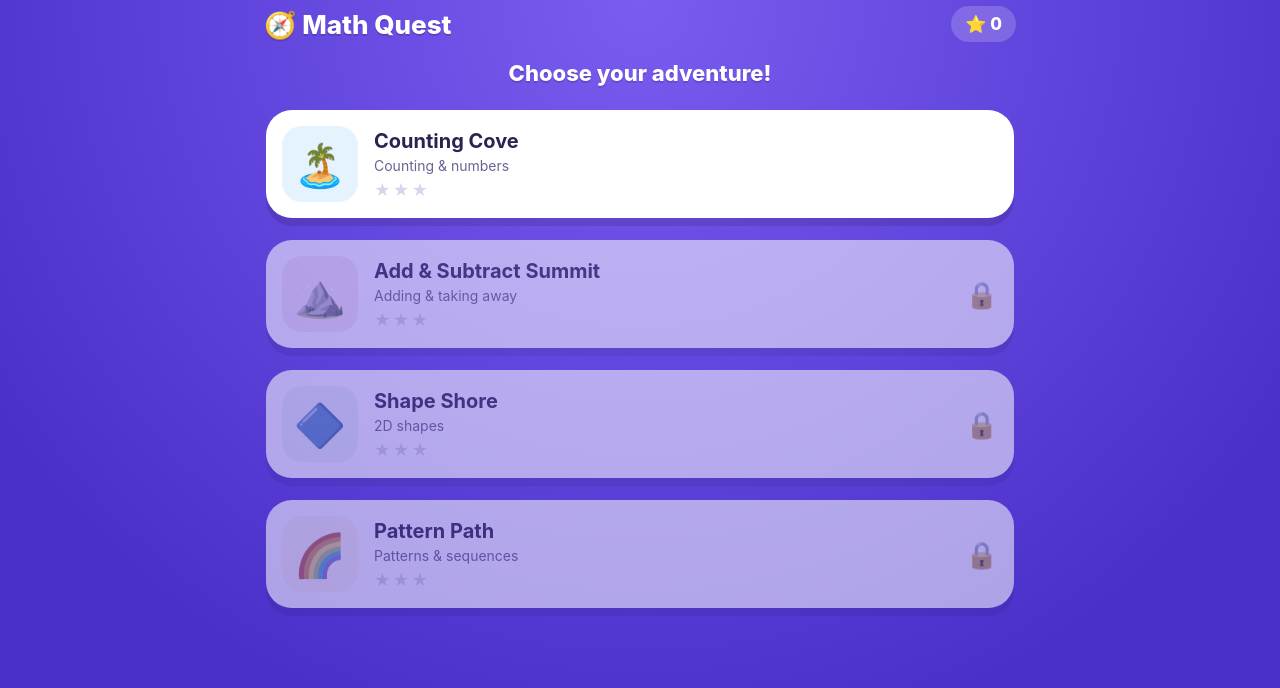
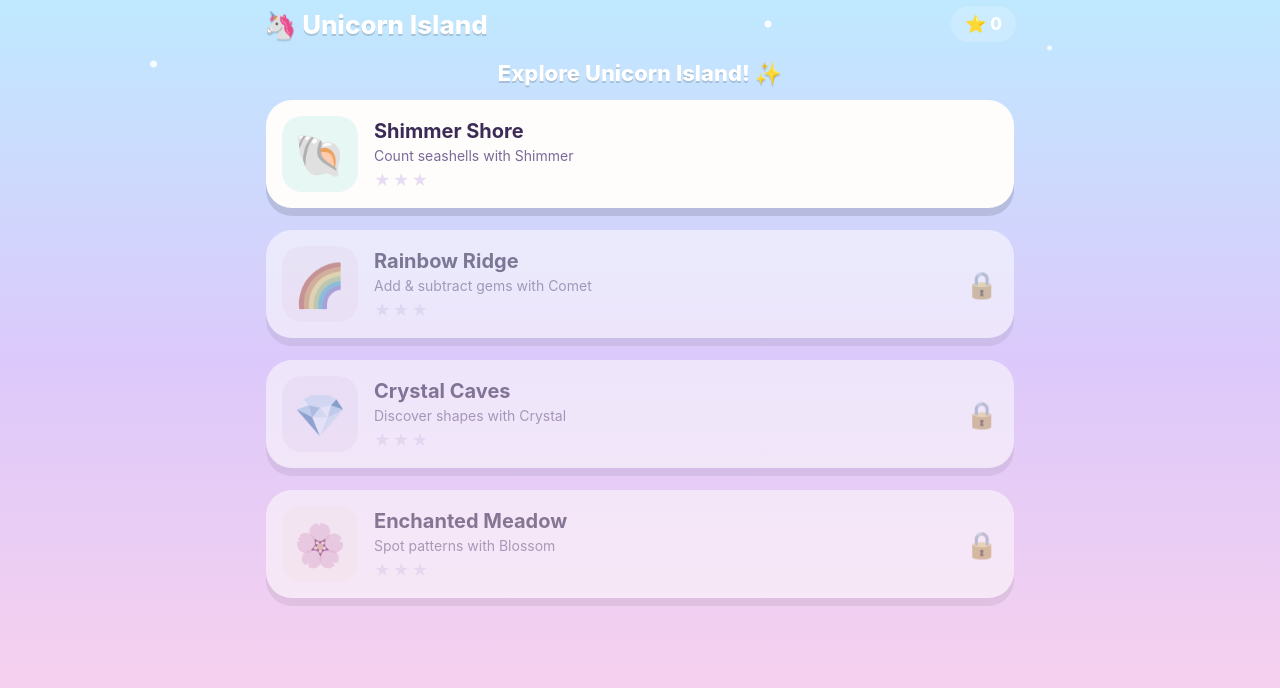
Before and after one commit to fabiankegel/math-quest, a plain HTML site: page index.html in a window 1280 px wide. Drawn offline with Linux system fonts and the light colour scheme.

Commit message:
Reskin app as Unicorn Island
Rename the app and its four worlds around an island/unicorn theme,
each with its own unicorn companion (Shimmer, Comet, Crystal,
Blossom). Swap the color palette for a pastel sky-to-sunset gradient,
theme emoji pools per world, and re-color shapes and confetti to
match.

Co-Authored-By: Claude Sonnet 5 <noreply@anthropic.com>

```diff
--- a/app.js
+++ b/app.js
@@ -52,9 +52,8 @@ function numberPool(center, min, max, spread = 5) {
 }
 
 const EMOJI_SET = ['🍎', '🍊', '🍇', '⭐', '🐶', '🐱', '🚗', '🎈', '🍪', '🌸', '🍓', '🐰', '🐠', '🦋', '🎁'];
-function randomEmoji() {
-  return EMOJI_SET[rand(0, EMOJI_SET.length - 1)];
-}
+const SHORE_EMOJI = ['🐚', '⭐', '🐠', '🦀', '🐬', '🫧', '🐙', '🌊'];
+const RIDGE_EMOJI = ['💎', '🍭', '🍬', '🌟', '🎈', '🧁', '🍓', '🎁'];
 
 /* ---------- Shape drawing (inline SVG) ---------- */
 function regularPolygonPoints(cx, cy, r, sides, rotationDeg = -90) {
@@ -76,17 +75,17 @@ function starPoints(cx, cy, outerR, innerR, points = 5) {
   return pts.join(' ');
 }
 
-const SHAPE_FILL = '#3fa7f2';
+const CRYSTAL_COLORS = ['#b48ce0', '#8b5fbf', '#c9a7f5', '#7fd8d1', '#ff9fc2'];
 const SHAPE_DEFS = {
-  circle: () => `<circle cx="70" cy="70" r="55" fill="${SHAPE_FILL}"/>`,
-  square: () => `<rect x="18" y="18" width="104" height="104" rx="10" fill="${SHAPE_FILL}"/>`,
-  rectangle: () => `<rect x="6" y="35" width="128" height="70" rx="10" fill="${SHAPE_FILL}"/>`,
-  triangle: () => `<polygon points="${regularPolygonPoints(70, 74, 62, 3)}" fill="${SHAPE_FILL}"/>`,
-  pentagon: () => `<polygon points="${regularPolygonPoints(70, 70, 58, 5)}" fill="${SHAPE_FILL}"/>`,
-  hexagon: () => `<polygon points="${regularPolygonPoints(70, 70, 58, 6)}" fill="${SHAPE_FILL}"/>`,
-  star: () => `<polygon points="${starPoints(70, 70, 58, 26, 5)}" fill="${SHAPE_FILL}"/>`,
-  oval: () => `<ellipse cx="70" cy="70" rx="60" ry="40" fill="${SHAPE_FILL}"/>`,
-  diamond: () => `<polygon points="${regularPolygonPoints(70, 70, 58, 4)}" fill="${SHAPE_FILL}"/>`,
+  circle: (fill) => `<circle cx="70" cy="70" r="55" fill="${fill}"/>`,
+  square: (fill) => `<rect x="18" y="18" width="104" height="104" rx="10" fill="${fill}"/>`,
+  rectangle: (fill) => `<rect x="6" y="35" width="128" height="70" rx="10" fill="${fill}"/>`,
+  triangle: (fill) => `<polygon points="${regularPolygonPoints(70, 74, 62, 3)}" fill="${fill}"/>`,
+  pentagon: (fill) => `<polygon points="${regularPolygonPoints(70, 70, 58, 5)}" fill="${fill}"/>`,
+  hexagon: (fill) => `<polygon points="${regularPolygonPoints(70, 70, 58, 6)}" fill="${fill}"/>`,
+  star: (fill) => `<polygon points="${starPoints(70, 70, 58, 26, 5)}" fill="${fill}"/>`,
+  oval: (fill) => `<ellipse cx="70" cy="70" rx="60" ry="40" fill="${fill}"/>`,
+  diamond: (fill) => `<polygon points="${regularPolygonPoints(70, 70, 58, 4)}" fill="${fill}"/>`,
 };
 const SHAPE_SIDES = { triangle: 3, square: 4, rectangle: 4, pentagon: 5, hexagon: 6 };
 const SHAPE_LABELS = {
@@ -95,15 +94,16 @@ const SHAPE_LABELS = {
 };
 
 function shapeSVG(name) {
-  return `<svg width="140" height="140" viewBox="0 0 140 140">${SHAPE_DEFS[name]()}</svg>`;
+  const fill = pick(CRYSTAL_COLORS);
+  return `<svg width="140" height="140" viewBox="0 0 140 140">${SHAPE_DEFS[name](fill)}</svg>`;
 }
 
 /* ---------- Question generators ---------- */
 
-function genCounting(minN, maxN) {
+function genCounting(minN, maxN, emojiPool = EMOJI_SET) {
   return () => {
     const n = rand(minN, maxN);
-    const emoji = randomEmoji();
+    const emoji = pick(emojiPool);
     const { options, correctIndex } = buildOptions(n, numberPool(n, 1, maxN + 2, 3));
     return {
       prompt: 'How many are there?',
@@ -146,12 +146,12 @@ function genMoreLess() {
   };
 }
 
-function genAddition(maxSum) {
+function genAddition(maxSum, emojiPool = EMOJI_SET) {
   return () => {
     const a = rand(1, Math.min(9, maxSum - 1));
     const b = rand(1, maxSum - a);
     const correct = a + b;
-    const emoji = randomEmoji();
+    const emoji = pick(emojiPool);
     const { options, correctIndex } = buildOptions(correct, numberPool(correct, 0, maxSum + 2, 3));
     return {
       prompt: `${a} + ${b} = ?`,
@@ -162,12 +162,12 @@ function genAddition(maxSum) {
   };
 }
 
-function genSubtraction(maxStart) {
+function genSubtraction(maxStart, emojiPool = EMOJI_SET) {
   return () => {
     const a = rand(2, maxStart);
     const b = rand(1, a);
     const correct = a - b;
-    const emoji = randomEmoji();
+    const emoji = pick(emojiPool);
     const kept = `<span>${emoji.repeat(a - b)}</span>`;
     const crossed = b > 0 ? `<span class="crossed">${emoji.repeat(b)}</span>` : '';
     const { options, correctIndex } = buildOptions(correct, numberPool(correct, 0, maxStart, 3));
@@ -180,9 +180,9 @@ function genSubtraction(maxStart) {
   };
 }
 
-function genMixedAddSub(max) {
-  const add = genAddition(max);
-  const sub = genSubtraction(max);
+function genMixedAddSub(max, emojiPool = EMOJI_SET) {
+  const add = genAddition(max, emojiPool);
+  const sub = genSubtraction(max, emojiPool);
   return () => (Math.random() < 0.5 ? add() : sub());
 }
 
@@ -215,7 +215,7 @@ function genShapeSides() {
   };
 }
 
-const PATTERN_ICONS = ['🔴', '🔵', '🟡', '🟢', '🟣', '🟠'];
+const PATTERN_ICONS = ['🌸', '🦋', '🌼', '🍄', '🌿', '🐝'];
 
 function genPatternAB() {
   return () => {
@@ -274,53 +274,57 @@ function genNumberPattern() {
 const WORLDS = [
   {
     id: 'counting',
-    name: 'Counting Cove',
-    emoji: '🏝️',
-    color: '#3fa7f2',
-    desc: 'Counting & numbers',
+    name: 'Shimmer Shore',
+    emoji: '🐚',
+    color: '#4fd1c5',
+    desc: 'Count seashells with Shimmer',
+    companion: { name: 'Shimmer', emoji: '🦄' },
     levels: [
-      { id: 'c1', name: 'Count to 10', gen: genCounting(1, 10) },
-      { id: 'c2', name: 'Count to 20', gen: genCounting(11, 20) },
-      { id: 'c3', name: 'Before & After', gen: genBeforeAfter() },
-      { id: 'c4', name: 'More or Less', gen: genMoreLess() },
+      { id: 'c1', name: 'Sparkly Shells (to 10)', gen: genCounting(1, 10, SHORE_EMOJI) },
+      { id: 'c2', name: 'Sparkly Shells (to 20)', gen: genCounting(11, 20, SHORE_EMOJI) },
+      { id: 'c3', name: 'Tide Pool Numbers', gen: genBeforeAfter() },
+      { id: 'c4', name: 'Bigger Wave, Smaller Wave', gen: genMoreLess() },
     ],
   },
   {
     id: 'addsub',
-    name: 'Add & Subtract Summit',
-    emoji: '⛰️',
-    color: '#ff5c8a',
-    desc: 'Adding & taking away',
+    name: 'Rainbow Ridge',
+    emoji: '🌈',
+    color: '#ff8fab',
+    desc: 'Add & subtract gems with Comet',
+    companion: { name: 'Comet', emoji: '🦄' },
     levels: [
-      { id: 'a1', name: 'Adding to 10', gen: genAddition(10) },
-      { id: 'a2', name: 'Adding to 20', gen: genAddition(20) },
-      { id: 'a3', name: 'Subtracting to 10', gen: genSubtraction(10) },
-      { id: 'a4', name: 'Subtracting to 20', gen: genSubtraction(20) },
-      { id: 'a5', name: 'Mix It Up', gen: genMixedAddSub(20) },
+      { id: 'a1', name: 'Gem Gathering (to 10)', gen: genAddition(10, RIDGE_EMOJI) },
+      { id: 'a2', name: 'Gem Gathering (to 20)', gen: genAddition(20, RIDGE_EMOJI) },
+      { id: 'a3', name: 'Sharing Treasure (to 10)', gen: genSubtraction(10, RIDGE_EMOJI) },
+      { id: 'a4', name: 'Sharing Treasure (to 20)', gen: genSubtraction(20, RIDGE_EMOJI) },
+      { id: 'a5', name: 'Rainbow Mix-Up', gen: genMixedAddSub(20, RIDGE_EMOJI) },
     ],
   },
   {
     id: 'shapes',
-    name: 'Shape Shore',
-    emoji: '🔷',
-    color: '#34c98f',
-    desc: '2D shapes',
+    name: 'Crystal Caves',
+    emoji: '💎',
+    color: '#b48ce0',
+    desc: 'Discover shapes with Crystal',
+    companion: { name: 'Crystal', emoji: '🦄' },
     levels: [
-      { id: 's1', name: 'Name That Shape', gen: genShapeName(['circle', 'square', 'triangle', 'rectangle']) },
-      { id: 's2', name: 'Tricky Shapes', gen: genShapeName(['pentagon', 'hexagon', 'star', 'oval', 'diamond']) },
-      { id: 's3', name: 'Count the Sides', gen: genShapeSides() },
+      { id: 's1', name: 'Crystal Shapes', gen: genShapeName(['circle', 'square', 'triangle', 'rectangle']) },
+      { id: 's2', name: 'Rare Crystals', gen: genShapeName(['pentagon', 'hexagon', 'star', 'oval', 'diamond']) },
+      { id: 's3', name: 'Count the Facets', gen: genShapeSides() },
     ],
   },
   {
     id: 'patterns',
-    name: 'Pattern Path',
-    emoji: '🌈',
-    color: '#ffc23c',
-    desc: 'Patterns & sequences',
+    name: 'Enchanted Meadow',
+    emoji: '🌸',
+    color: '#ffd166',
+    desc: 'Spot patterns with Blossom',
+    companion: { name: 'Blossom', emoji: '🦄' },
     levels: [
-      { id: 'p1', name: 'AB Patterns', gen: genPatternAB() },
-      { id: 'p2', name: 'ABC Patterns', gen: genPatternABC() },
-      { id: 'p3', name: 'Number Patterns', gen: genNumberPattern() },
+      { id: 'p1', name: 'Flower Trail (AB)', gen: genPatternAB() },
+      { id: 'p2', name: 'Flower Trail (ABC)', gen: genPatternABC() },
+      { id: 'p3', name: 'Magic Number Path', gen: genNumberPattern() },
     ],
   },
 ];
@@ -393,7 +397,7 @@ function starsMarkup(count, max = 3, cls = 'star') {
 function topbar(showStars = true) {
   return `
     <div class="topbar">
-      <div class="title">🧭 Math Quest</div>
+      <div class="title">🦄 Unicorn Island</div>
       ${showStars ? `<div class="star-total">⭐ ${totalStars()}</div>` : '<div></div>'}
     </div>`;
 }
@@ -425,7 +429,7 @@ function renderMap() {
   app.innerHTML = `
     ${topbar()}
     <div class="screen">
-      <h2 class="section-heading">Choose your adventure!</h2>
+      <h2 class="section-heading">Explore Unicorn Island! ✨</h2>
       <div class="map-path">${nodes}</div>
     </div>`;
 
@@ -456,6 +460,7 @@ function renderLevels() {
     <div class="screen">
       <button class="back-btn">⬅ Map</button>
       <h2 class="section-heading">${world.emoji} ${world.name}</h2>
+      <p class="world-greeting">${world.companion.emoji} ${world.companion.name} is ready to play!</p>
       <div class="level-grid">${nodes}</div>
     </div>`;
 
@@ -531,7 +536,7 @@ function renderQuiz() {
         btn.classList.add('correct');
         solved = true;
         app.querySelectorAll('.opt-btn').forEach((b) => (b.disabled = true));
-        feedback.textContent = pick(['Great job! 🎉', 'Awesome! ⭐', 'You got it! 🙌', 'Super! ✨']);
+        feedback.textContent = pick(['Great job! 🦄✨', 'Awesome! 🌈', 'You got it! 🙌', 'Magical! ✨']);
         feedback.className = 'feedback-banner good';
         nextBtn.style.display = 'inline-block';
       } else {
@@ -583,13 +588,20 @@ function finishLevel() {
 
 function renderComplete() {
   const { world, level, stars } = state;
+  const cheer =
+    stars === 3
+      ? `${world.companion.name} ${world.companion.emoji} is doing a happy dance for you!`
+      : stars === 2
+      ? `${world.companion.name} ${world.companion.emoji} says great effort!`
+      : `${world.companion.name} ${world.companion.emoji} says keep practicing, you'll get there!`;
   app.innerHTML = `
     ${topbar()}
     <div class="screen">
       <div class="complete-card">
-        <h2>${stars === 3 ? 'Perfect!' : stars === 2 ? 'Well done!' : 'Level complete!'}</h2>
+        <h2>${stars === 3 ? '✨ Magical! ✨' : stars === 2 ? 'Sparkling!' : 'Nice Try!'}</h2>
         <div class="complete-stars">${starsMarkup(stars)}</div>
         <p>${level.name} — ${world.name}</p>
+        <p>${cheer}</p>
         <div class="complete-actions">
           <button class="pill-btn primary" id="playAgain">Play Again</button>
           <button class="pill-btn secondary" id="toLevels">Levels</button>
@@ -610,7 +622,7 @@ function renderComplete() {
 }
 
 function spawnConfetti() {
-  const colors = ['#ff5c8a', '#ffc23c', '#34c98f', '#3fa7f2', '#5b3fd6'];
+  const colors = ['#ff8fab', '#ffd166', '#b8f2c9', '#a0c4ff', '#c8b6ff', '#4fd1c5'];
   for (let i = 0; i < 40; i++) {
     const piece = document.createElement('div');
     piece.className = 'confetti-piece';
--- a/index.html
+++ b/index.html
@@ -5,10 +5,10 @@
 <meta name="viewport" content="width=device-width, initial-scale=1, maximum-scale=1, user-scalable=no, viewport-fit=cover">
 <meta name="apple-mobile-web-app-capable" content="yes">
 <meta name="apple-mobile-web-app-status-bar-style" content="black-translucent">
-<meta name="apple-mobile-web-app-title" content="Math Quest">
-<meta name="theme-color" content="#5b3fd6">
+<meta name="apple-mobile-web-app-title" content="Unicorn Island">
+<meta name="theme-color" content="#b48ce0">
 <link rel="manifest" href="manifest.json">
-<title>Math Quest</title>
+<title>Unicorn Island</title>
 <link rel="stylesheet" href="style.css">
 </head>
 <body>
--- a/style.css
+++ b/style.css
@@ -1,16 +1,17 @@
 :root {
-  --purple: #5b3fd6;
-  --purple-dark: #3f2a9c;
-  --pink: #ff5c8a;
-  --yellow: #ffc23c;
+  --purple: #8b5fbf;
+  --purple-dark: #6a3fa0;
+  --pink: #ff8fab;
+  --yellow: #ffd166;
   --green: #34c98f;
-  --blue: #3fa7f2;
-  --bg-top: #7b5cf0;
-  --bg-bottom: #4a2fc9;
-  --card: #ffffff;
-  --ink: #2b2250;
-  --ink-soft: #6b6394;
-  --star-off: #d9d4ee;
+  --blue: #4fd1c5;
+  --bg-top: #bfe9ff;
+  --bg-mid: #dcc9fb;
+  --bg-bottom: #ffd3ea;
+  --card: #fffdfb;
+  --ink: #3b2b56;
+  --ink-soft: #7a6a99;
+  --star-off: #e6ddf5;
   color-scheme: light;
 }
 
@@ -33,7 +34,14 @@ body {
 #app {
   min-height: 100vh;
   min-height: 100dvh;
-  background: radial-gradient(circle at 50% 0%, var(--bg-top), var(--bg-bottom) 75%);
+  background:
+    radial-gradient(circle at 12% 8%, rgba(255,255,255,0.9) 0 3px, transparent 4px),
+    radial-gradient(circle at 82% 6%, rgba(255,255,255,0.8) 0 2px, transparent 3px),
+    radial-gradient(circle at 60% 3%, rgba(255,255,255,0.9) 0 3px, transparent 4px),
+    radial-gradient(circle at 35% 14%, rgba(255,255,255,0.7) 0 2px, transparent 3px),
+    linear-gradient(180deg, var(--bg-top) 0%, var(--bg-mid) 45%, var(--bg-bottom) 100%);
+  background-repeat: no-repeat;
+  background-attachment: fixed, fixed, fixed, fixed, scroll;
   display: flex;
   flex-direction: column;
   align-items: center;
@@ -202,7 +210,15 @@ button { font-family: inherit; }
   font-size: 22px;
   font-weight: 800;
   text-shadow: 0 2px 0 rgba(0,0,0,0.15);
-  margin: 0 0 14px;
+  margin: 0 0 4px;
+}
+
+.world-greeting {
+  color: rgba(255,255,255,0.92);
+  font-size: 15px;
+  font-weight: 600;
+  text-shadow: 0 1px 0 rgba(0,0,0,0.1);
+  margin: 0 0 16px;
 }
 
 /* ---------- Quiz ---------- */
```
Also changed, not shown: manifest.json.
